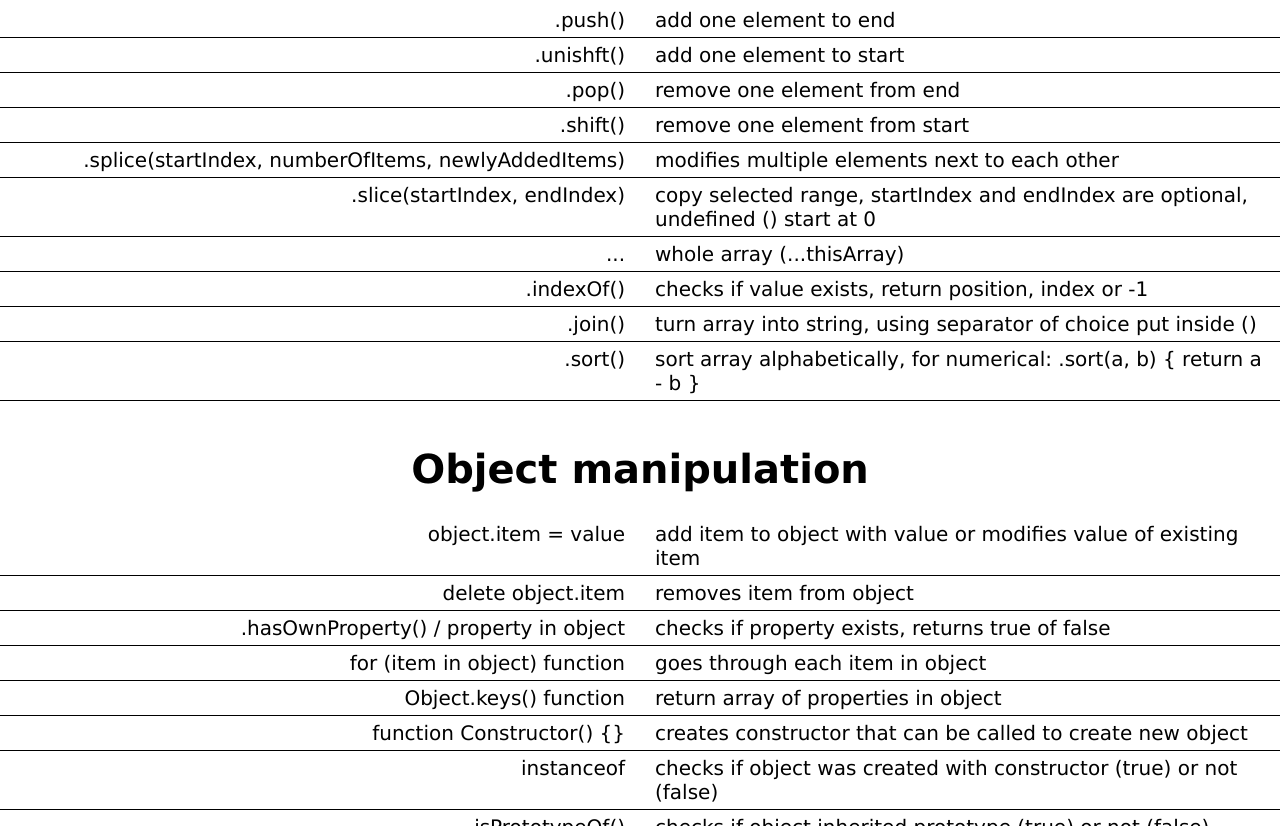
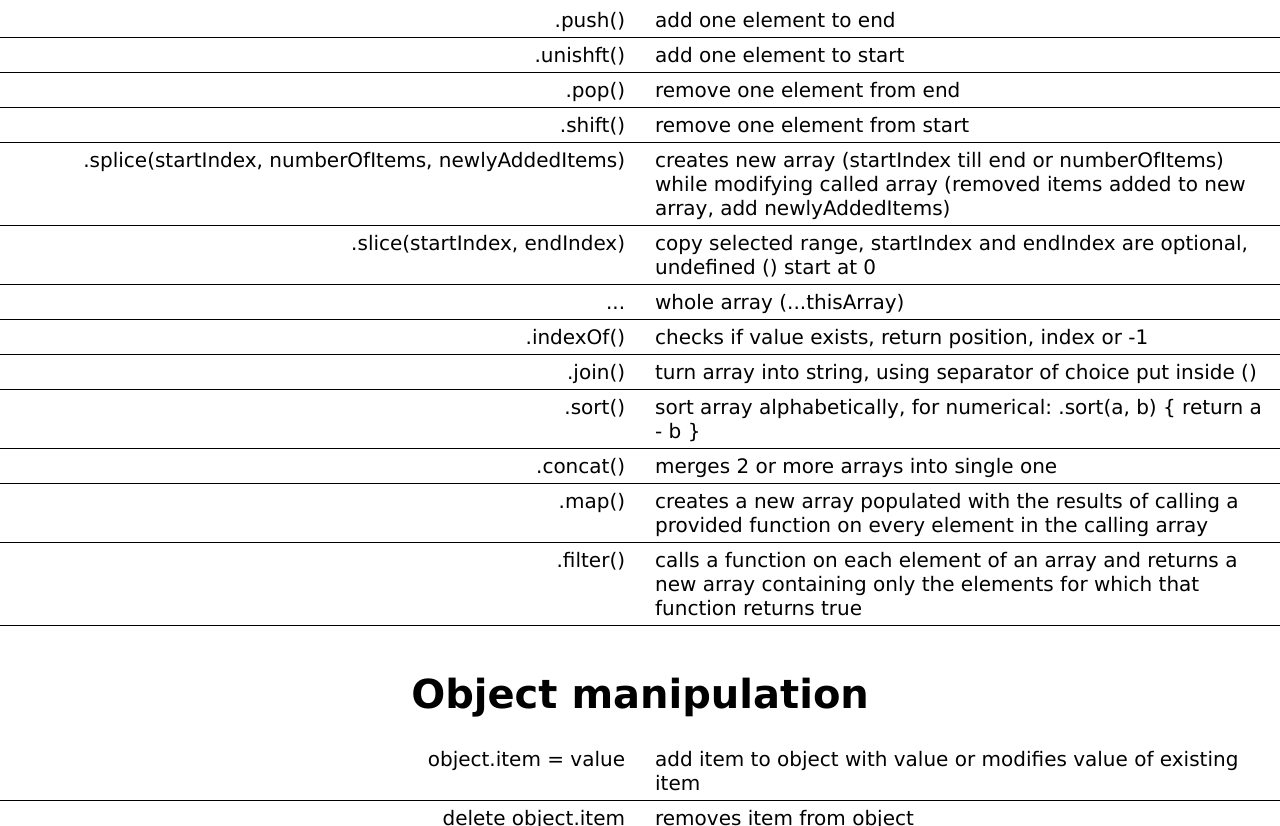
Before and after one commit to zelwake/zelwake.github.io, a plain HTML site: page material/js.html in a window 1280 px wide. Shown: the part 441-1267 px from the top of the page. Drawn offline with Linux system fonts and the light colour scheme.

Commit message:
Update js.html

```diff
--- a/material/js.html
+++ b/material/js.html
@@ -61,12 +61,11 @@
             </div>
             <div class="line">
                 <span class="left">.splice(startIndex, numberOfItems, newlyAddedItems)</span>
-                <span class="right">modifies multiple elements next to each other</span>
+                <span class="right">creates new array (startIndex till end or numberOfItems) while modifying called array (removed items added to new array, add newlyAddedItems)</span>
             </div>
             <div class="line">
                 <span class="left">.slice(startIndex, endIndex)</span>
-                <span class="right">copy selected range, startIndex and endIndex are optional, undefined () start at
-                    0</span>
+                <span class="right">copy selected range, startIndex and endIndex are optional, undefined () start at 0</span>
             </div>
             <div class="line">
                 <span class="left">...</span>
@@ -83,6 +82,18 @@
             <div class="line">
                 <span class="left">.sort()</span>
                 <span class="right">sort array alphabetically, for numerical: .sort(a, b) { return a - b }</span>
+            </div>
+            <div class="line">
+                <span class="left">.concat()</span>
+                <span class="right">merges 2 or more arrays into single one</span>
+            </div>
+            <div class="line">
+                <span class="left">.map()</span>
+                <span class="right">creates a new array populated with the results of calling a provided function on every element in the calling array</span>
+            </div>
+            <div class="line">
+                <span class="left">.filter()</span>
+                <span class="right">calls a function on each element of an array and returns a new array containing only the elements for which that function returns true</span>
             </div>
         </section>
 
```
